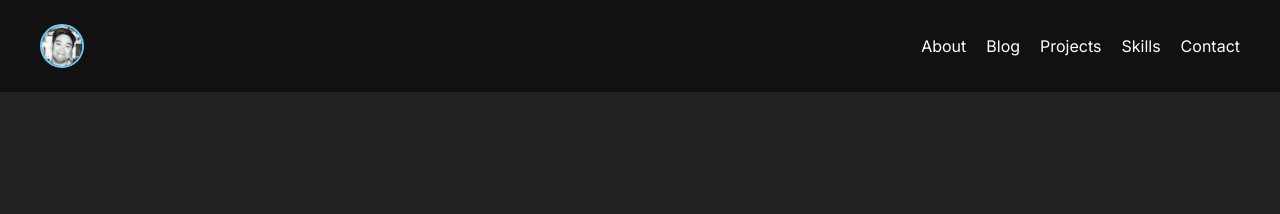
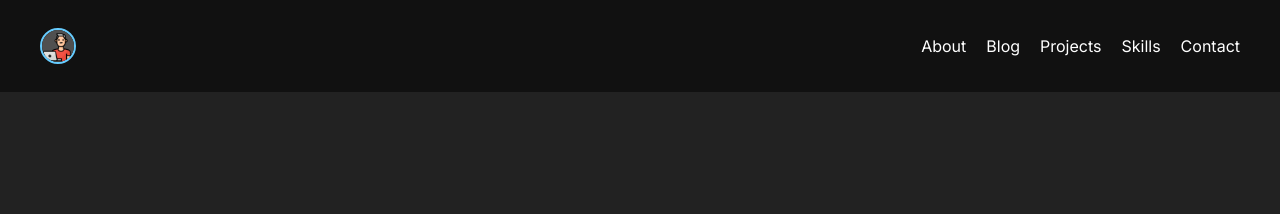
Before and after one commit to allensandiego/page, a Jekyll site: the page built from index.html, in a window 1280 px wide. Shown: the top 214 px of the page. Built offline with Jekyll 4.4.1, drawn with Linux system fonts in a browser that asks for light colours; a script that is not in the unit is left out.

Commit message:
Change pic

```diff
--- a/_includes/nav-header.html
+++ b/_includes/nav-header.html
@@ -1,7 +1,7 @@
 <header>
     <nav>
         <a href="/" class="nav-logo">
-            <img src="/images/profile/512x512.jpg" alt="Allen Sandiego" class="profile-pic">
+            <img src="/images/favicon/apple-touch-icon.png" alt="Logo" class="profile-pic">
         </a>
         <ul>
             <li><a href="../../index.html#about">About</a></li>
--- a/css/styles.css
+++ b/css/styles.css
@@ -23,8 +23,8 @@ nav {
 }
 
 .profile-pic {
-    width: 40px;
-    height: 40px;
+    width: 32px;
+    height: 32px;
     border-radius: 50%;
     object-fit: cover;
     border: 2px solid #6cf;
```
